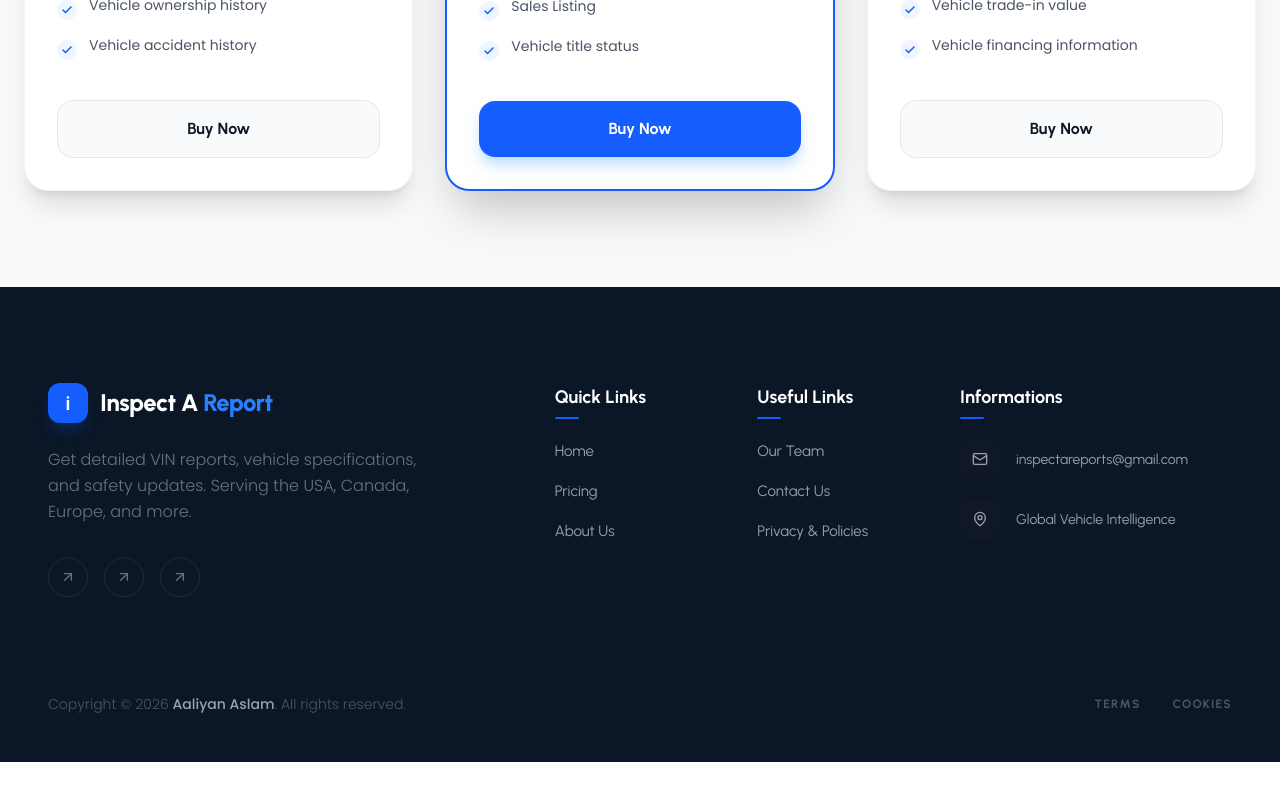
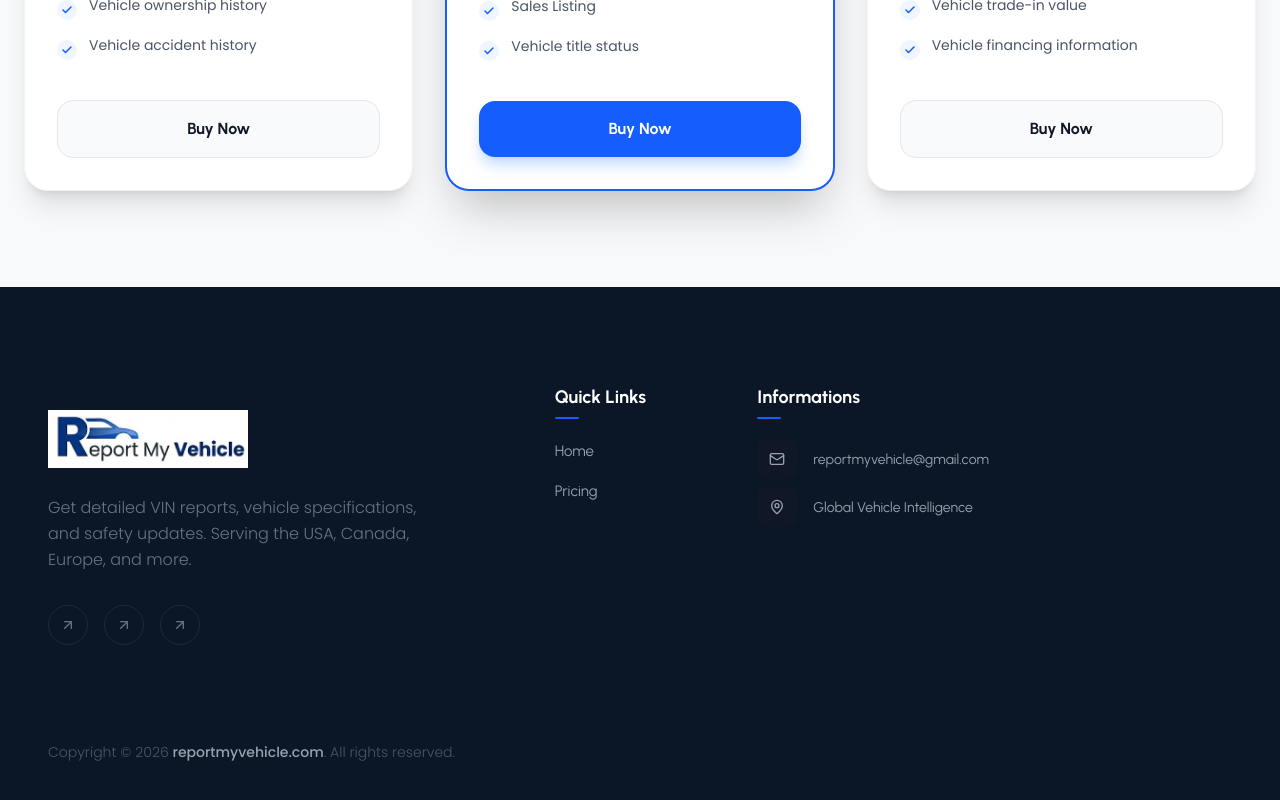
Before and after one commit to AaliyanAslam/inspector-car, a Next.js app: page /pricing in a window 1280 px wide. Shown: the part 1016-1816 px from the top of the page. Before the commit the page ends 1778 px from the top, so only its background shows below. Built offline with nearby package versions, Linux system fonts and the light colour scheme.

Commit message:
footer , home , our team changes done

```diff
--- a/app/components/Footer.jsx
+++ b/app/components/Footer.jsx
@@ -5,6 +5,7 @@ import { motion } from "framer-motion";
 import { Urbanist, Poppins } from "next/font/google";
 import Link from "next/link";
 import { Mail, MapPin, Phone, ArrowUpRight } from "lucide-react";
+import Image from "next/image";
 
 const urbanist = Urbanist({
   subsets: ["latin"],
@@ -27,17 +28,17 @@ const Footer = () => {
       links: [
         { name: "Home", href: "/" },
         { name: "Pricing", href: "/pricing" },
-        { name: "About Us", href: "/" },
+        // { name: "About Us", href: "/" },
       ],
     },
-    {
-      title: "Useful Links",
-      links: [
-        { name: "Our Team", href: "/" },
-        { name: "Contact Us", href: "/" },
-        { name: "Privacy & Policies", href: "/" },
-      ],
-    },
+    // {
+    //   title: "Useful Links",
+    //   links: [
+    //     { name: "Our Team", href: "/" },
+    //     { name: "Contact Us", href: "/" },
+    //     { name: "Privacy & Policies", href: "/" },
+    //   ],
+    // },
   ];
 
   return (
@@ -49,14 +50,17 @@ const Footer = () => {
 
           {/* BRAND COLUMN */}
           <div className="lg:col-span-5 flex flex-col items-start">
-            <div className="flex items-center gap-3 mb-6 group cursor-pointer">
-              <div className="relative h-10 w-10 bg-blue-600 rounded-xl flex items-center justify-center shadow-lg shadow-blue-600/20 group-hover:rotate-6 transition-transform">
-                 <span className="text-white font-bold text-xl">i</span>
-              </div>
-              <h2 className="text-white text-2xl font-extrabold tracking-tight">
-                Inspect A <span className="text-blue-500">Report</span>
-              </h2>
-            </div>
+           <Link href="/" className="flex items-center gap-2 relative">
+  <div className="w-36 sm:w-40 md:w-40 lg:w-48 xl:w-50 2xl:w-52 relative h-12 sm:h-16 md:h-20 lg:h-24 xl:h-28 2xl:h-26">
+    <Image
+      src="/logo.png"
+      alt="Report My Vehicle Logo"
+      fill
+      style={{ objectFit: "contain" }}
+      priority
+    />
+  </div>
+</Link>
             <p className={`${poppins.className} text-gray-500 text-base leading-relaxed max-w-sm mb-8 font-light`}>
               Get detailed VIN reports, vehicle specifications, and safety updates.
               Serving the USA, Canada, Europe, and more.
@@ -99,7 +103,7 @@ const Footer = () => {
               Informations
               <span className="absolute -bottom-2 left-0 h-0.5 w-6 bg-blue-600 rounded-full" />
             </h4>
-            <div className="space-y-5">
+            <div className="space-y-2">
               <a
                 href="mailto:inspectareports@gmail.com"
                 className="flex items-center gap-4 group hover:text-white transition-colors"
@@ -107,7 +111,7 @@ const Footer = () => {
                 <div className="h-10 w-10 rounded-lg bg-gray-900 flex items-center justify-center group-hover:bg-blue-600/10 group-hover:text-blue-500 transition-all">
                   <Mail className="w-4 h-4" />
                 </div>
-                <span className="text-[14px] break-all font-poppins font-light">inspectareports@gmail.com</span>
+                <span className="text-[14px] break-all font-poppins font-light">reportmyvehicle@gmail.com</span>
               </a>
               {/* Optional secondary contact info */}
               <div className="flex items-center gap-4 group">
@@ -124,12 +128,12 @@ const Footer = () => {
         {/* BOTTOM SECTION: COPYRIGHT */}
         <div className="pt-8 border-t border-gray-900 flex flex-col md:flex-row justify-between items-center gap-4">
           <p className={`${poppins.className} text-gray-600 text-sm font-light`}>
-            Copyright © {currentYear} <span className="text-gray-400 font-medium">Aaliyan Aslam</span>. All rights reserved.
+            Copyright © {currentYear} <span className="text-gray-400 font-medium">reportmyvehicle.com</span>. All rights reserved.
           </p>
-          <div className="flex items-center gap-8 text-xs uppercase tracking-widest font-bold text-gray-600">
+          {/* <div className="flex items-center gap-8 text-xs uppercase tracking-widest font-bold text-gray-600">
              <Link href="/terms" className="hover:text-blue-500 transition-colors">Terms</Link>
              <Link href="/cookies" className="hover:text-blue-500 transition-colors">Cookies</Link>
-          </div>
+          </div> */}
         </div>
 
       </div>
--- a/app/components/Home.jsx
+++ b/app/components/Home.jsx
@@ -19,7 +19,7 @@ const Home = () => {
     <WhatWeDo/>
     <StatsSection/>
     <GlobalPresence/>
-    <OurTeam/>
+    {/* <OurTeam/> */}
     <TestimonialSection/>
     <CallToAction/>
     <Footer/>
```
